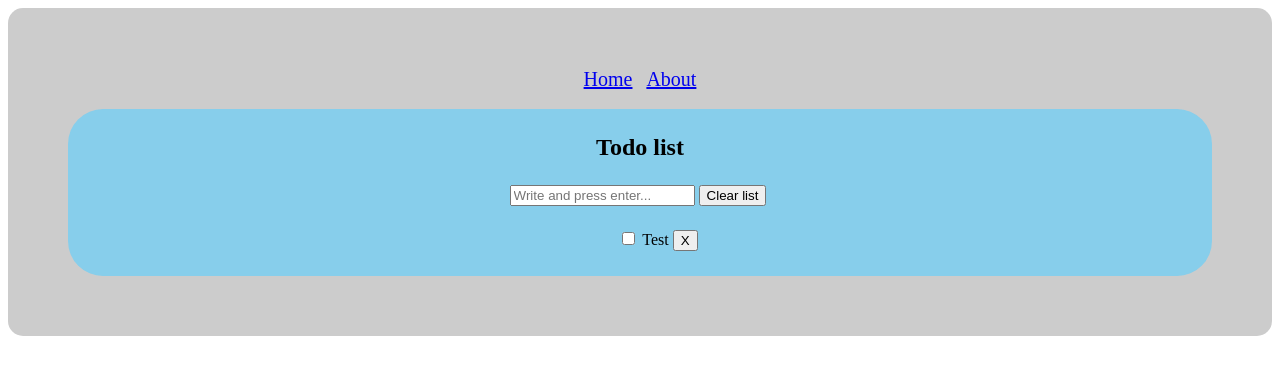
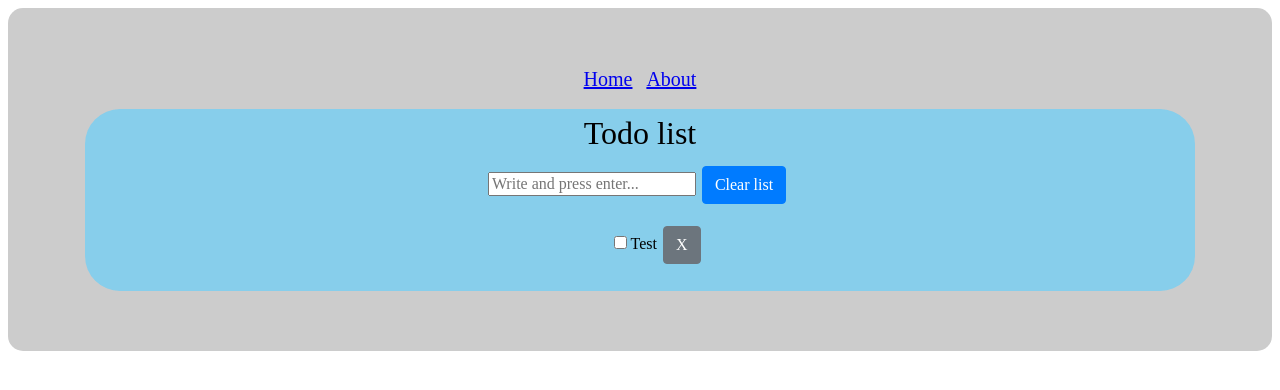
Before and after one commit to SqrtLewy/todo-list-vue.js, a Vue app: page / in a window 1280 px wide. Shown: the top 390 px of the page. Built offline with nearby package versions, Linux system fonts and the light colour scheme; a web font is replaced by a local one.

Commit message:
add bootstrap to app

```diff
--- a/package.json
+++ b/package.json
@@ -9,7 +9,10 @@
     "lint": "vue-cli-service lint"
   },
   "dependencies": {
+    "bootstrap": "^4.4.1",
     "core-js": "^3.4.4",
+    "jquery": "^3.4.1",
+    "popper.js": "^1.16.0",
     "vue": "^2.6.10",
     "vue-router": "^3.1.3"
   },
--- a/src/main.js
+++ b/src/main.js
@@ -1,6 +1,12 @@
 import Vue from 'vue';
 import App from './App.vue';
 import router from './router';
+import jQuery from 'jquery';
+
+window.$ = window.jQuery = jQuery;
+
+import 'popper.js';
+import 'bootstrap';
 
 Vue.config.productionTip = false;
 
--- a/src/views/Home.vue
+++ b/src/views/Home.vue
@@ -4,7 +4,7 @@
         <div class="TodoApp">
             <h2>Todo list</h2>
             <input v-model="Todo" placeholder="Write and press enter..." v-on:keyup.enter="addTodo" />
-            <button @click="clearTodos()">Clear list</button>
+            <button @click="clearTodos()" class="btn btn-primary">Clear list</button>
             <ul>
                 <li v-for="todo in todos" v-bind:key="todo.id">{{ }}
                     <label>
@@ -13,7 +13,7 @@
                     </label>
                     <del v-if="todo.complete">{{ todo.text }}</del>
                     <span v-else>{{ todo.text }}</span>
-                    <button @click="removeTodo(todo.id)">X</button>
+                    <button @click="removeTodo(todo.id)" class="btn btn-secondary">X</button>
                 </li>
             </ul>
         </div>
@@ -43,22 +43,20 @@
 </script>
 
 <style lang="scss" scoped>
+@import '~bootstrap/scss/bootstrap';
     .TodoApp{
         background: skyblue;
         border-radius: 35px;
         padding: 5px;
         font-family: 'New Rocker', cursive;
     }
+	ul{
+        list-style: none;
+    }
     li {
         margin: 10px;
     }
     button{
-        margin: 4px;
-    }
-    button:hover{
-        color: blue;
-    }
-    ul{
-        list-style: none;
-    }
+        margin: 6px;
+	}
 </style>
```
Also changed, not shown: 1 other file (tests, documents, lock files or other folders).
